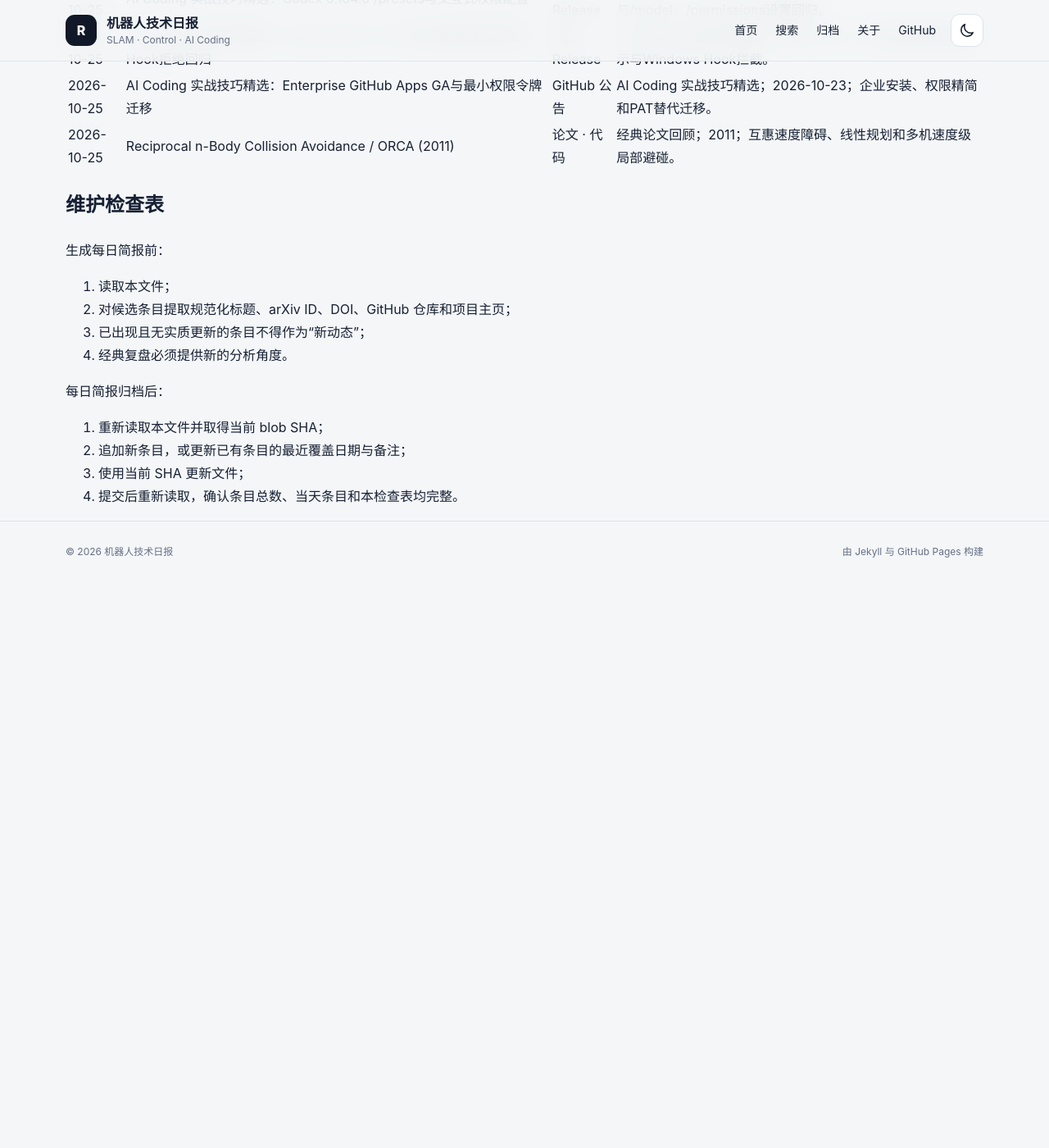
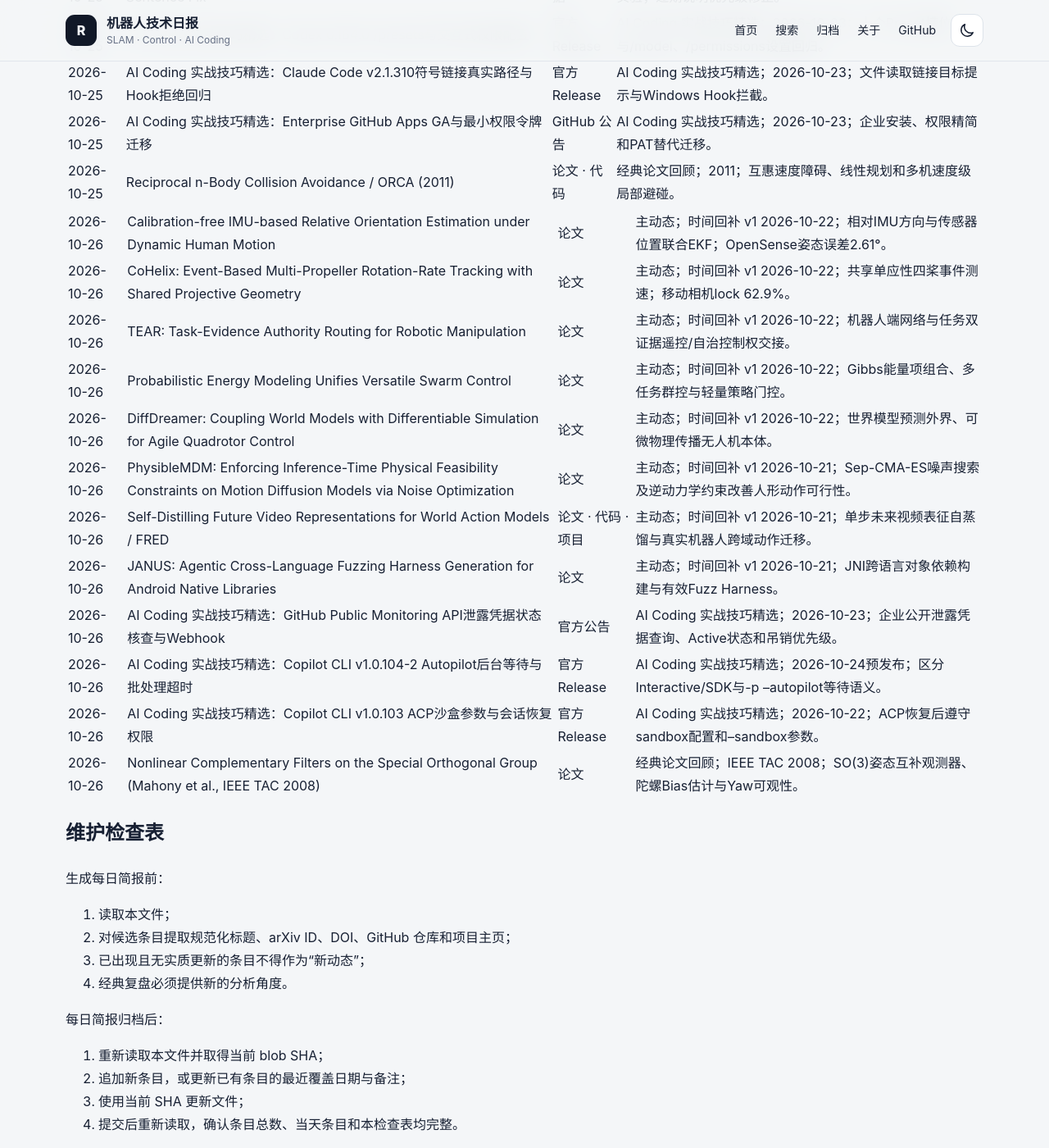
Before and after one commit to helywin/daily, a Jekyll site: the page built from robotics-brief-covered-items.md, in a window 1280 px wide and 1400 px high, scrolled down 75379 px. Shown: the whole window at 82% size. Built offline with Jekyll 4.4.1, drawn with Linux system fonts in a browser that asks for light colours; our own code applies the rules of GitHub Pages for plain Markdown files; before the commit the page ends 76087 px from its top, so only the background shows below that; some of the changed text lies outside the part shown.

Commit message:
docs: update robotics brief coverage index for 2026-10-26

```diff
--- a/robotics-brief-covered-items.md
+++ b/robotics-brief-covered-items.md
@@ -1,6 +1,6 @@
 # 机器人技术简报已覆盖条目索引
 
-> 最后更新：2026-10-25（Asia/Shanghai）
+> 最后更新：2026-10-26（Asia/Shanghai）
 >
 > 用途：每日简报选题前强制查重。本文件保留全部历史条目的最近覆盖日期、规范标题、至少一个可直接访问的原始来源和必要备注。
 >
@@ -167,6 +167,8 @@
 > 2026-10-24 新增 8 条主动态、3 条 AI Coding 实战技巧精选与 1 条经典论文回顾，共 1101 条。
 >
 > 2026-10-25 新增 8 条主动态、3 条 AI Coding 实战技巧精选与 1 条经典论文回顾，共 1113 条。
+>
+> 2026-10-26 新增 8 条主动态、3 条 AI Coding 实战技巧精选与 1 条经典论文回顾，共 1125 条。
 >
 ## 已核验条目
 
@@ -1368,6 +1370,19 @@
 | 2026-10-25 | AI Coding 实战技巧精选：Enterprise GitHub Apps GA与最小权限令牌迁移 | [GitHub 公告](https://github.blog/changelog/2026-10-23-enterprise-installations-for-github-apps-generally-available/) | AI Coding 实战技巧精选；2026-10-23；企业安装、权限精简和PAT替代迁移。 |
 | 2026-10-25 | Reciprocal n-Body Collision Avoidance / ORCA (2011) | [论文](https://doi.org/10.1007/978-3-642-19457-3_1) · [代码](https://github.com/snape/RVO2) | 经典论文回顾；2011；互惠速度障碍、线性规划和多机速度级局部避碰。 |
 
+| 2026-10-26 | Calibration-free IMU-based Relative Orientation Estimation under Dynamic Human Motion | [论文](https://arxiv.org/abs/2610.31156) | 主动态；时间回补 v1 2026-10-22；相对IMU方向与传感器位置联合EKF；OpenSense姿态误差2.61°。 |
+| 2026-10-26 | CoHelix: Event-Based Multi-Propeller Rotation-Rate Tracking with Shared Projective Geometry | [论文](https://arxiv.org/abs/2610.31384) | 主动态；时间回补 v1 2026-10-22；共享单应性四桨事件测速；移动相机lock 62.9%。 |
+| 2026-10-26 | TEAR: Task-Evidence Authority Routing for Robotic Manipulation | [论文](https://arxiv.org/abs/2610.30819) | 主动态；时间回补 v1 2026-10-22；机器人端网络与任务双证据遥控/自治控制权交接。 |
+| 2026-10-26 | Probabilistic Energy Modeling Unifies Versatile Swarm Control | [论文](https://arxiv.org/abs/2610.31371) | 主动态；时间回补 v1 2026-10-22；Gibbs能量项组合、多任务群控与轻量策略门控。 |
+| 2026-10-26 | DiffDreamer: Coupling World Models with Differentiable Simulation for Agile Quadrotor Control | [论文](https://arxiv.org/abs/2610.31617) | 主动态；时间回补 v1 2026-10-22；世界模型预测外界、可微物理传播无人机本体。 |
+| 2026-10-26 | PhysibleMDM: Enforcing Inference-Time Physical Feasibility Constraints on Motion Diffusion Models via Noise Optimization | [论文](https://arxiv.org/abs/2610.30500) | 主动态；时间回补 v1 2026-10-21；Sep-CMA-ES噪声搜索及逆动力学约束改善人形动作可行性。 |
+| 2026-10-26 | Self-Distilling Future Video Representations for World Action Models / FRED | [论文](https://arxiv.org/abs/2610.30320) · [代码](https://github.com/suhyeok-jang/FRED) · [项目](https://huiwon-jang.github.io/FRED/) | 主动态；时间回补 v1 2026-10-21；单步未来视频表征自蒸馏与真实机器人跨域动作迁移。 |
+| 2026-10-26 | JANUS: Agentic Cross-Language Fuzzing Harness Generation for Android Native Libraries | [论文](https://arxiv.org/abs/2610.30218) | 主动态；时间回补 v1 2026-10-21；JNI跨语言对象依赖构建与有效Fuzz Harness。 |
+| 2026-10-26 | AI Coding 实战技巧精选：GitHub Public Monitoring API泄露凭据状态核查与Webhook | [官方公告](https://github.blog/changelog/2026-10-23-public-monitoring-adds-triage-validity-api-and-webhooks/) | AI Coding 实战技巧精选；2026-10-23；企业公开泄露凭据查询、Active状态和吊销优先级。 |
+| 2026-10-26 | AI Coding 实战技巧精选：Copilot CLI v1.0.104-2 Autopilot后台等待与批处理超时 | [官方Release](https://github.com/github/copilot-cli/releases/tag/v1.0.104-2) | AI Coding 实战技巧精选；2026-10-24预发布；区分Interactive/SDK与-p --autopilot等待语义。 |
+| 2026-10-26 | AI Coding 实战技巧精选：Copilot CLI v1.0.103 ACP沙盒参数与会话恢复权限 | [官方Release](https://github.com/github/copilot-cli/releases/tag/v1.0.103) | AI Coding 实战技巧精选；2026-10-22；ACP恢复后遵守sandbox配置和--sandbox参数。 |
+| 2026-10-26 | Nonlinear Complementary Filters on the Special Orthogonal Group (Mahony et al., IEEE TAC 2008) | [论文](https://doi.org/10.1109/TAC.2008.923738) | 经典论文回顾；IEEE TAC 2008；SO(3)姿态互补观测器、陀螺Bias估计与Yaw可观性。 |
+
 ## 维护检查表
 
 生成每日简报前：
```
